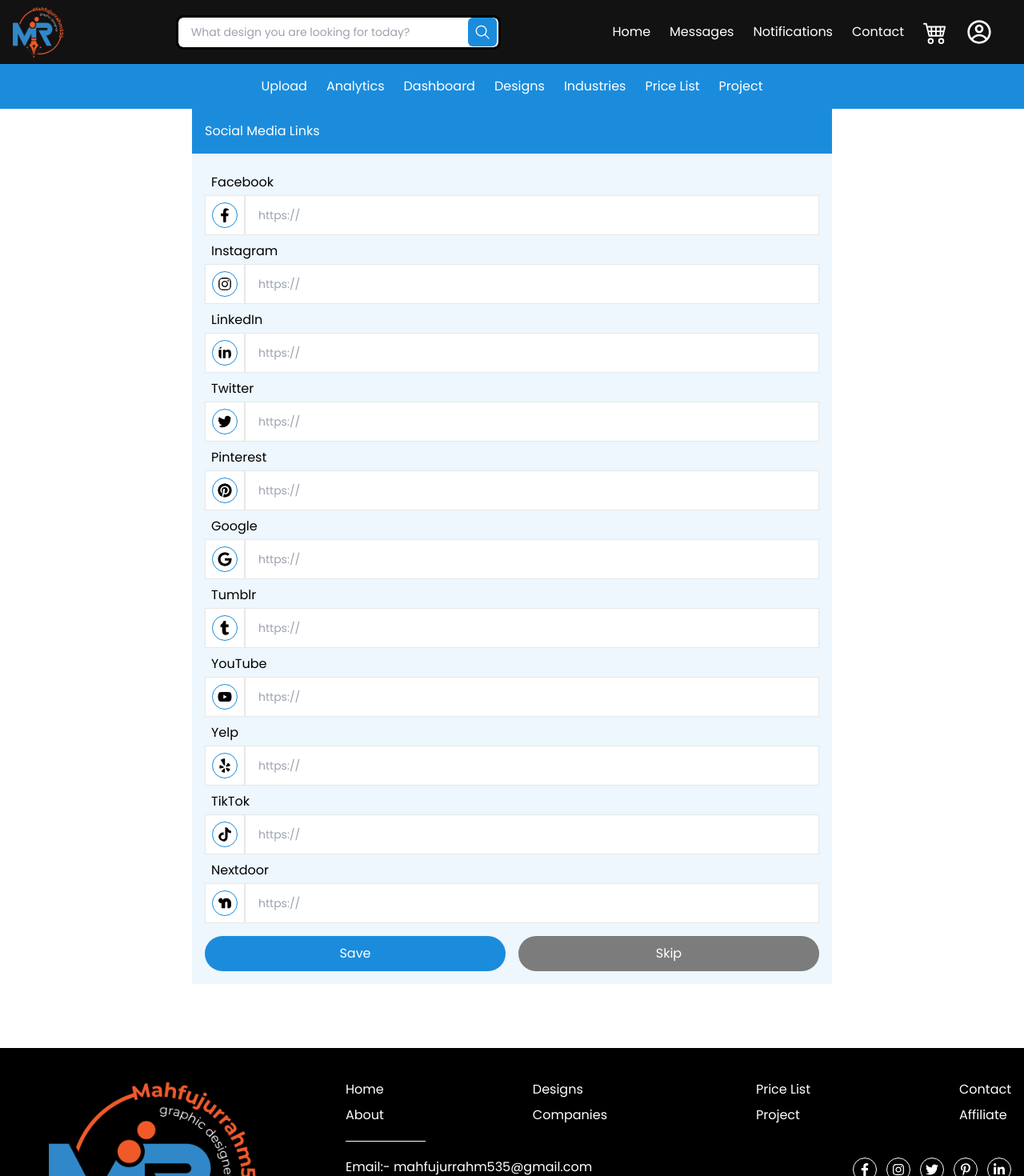
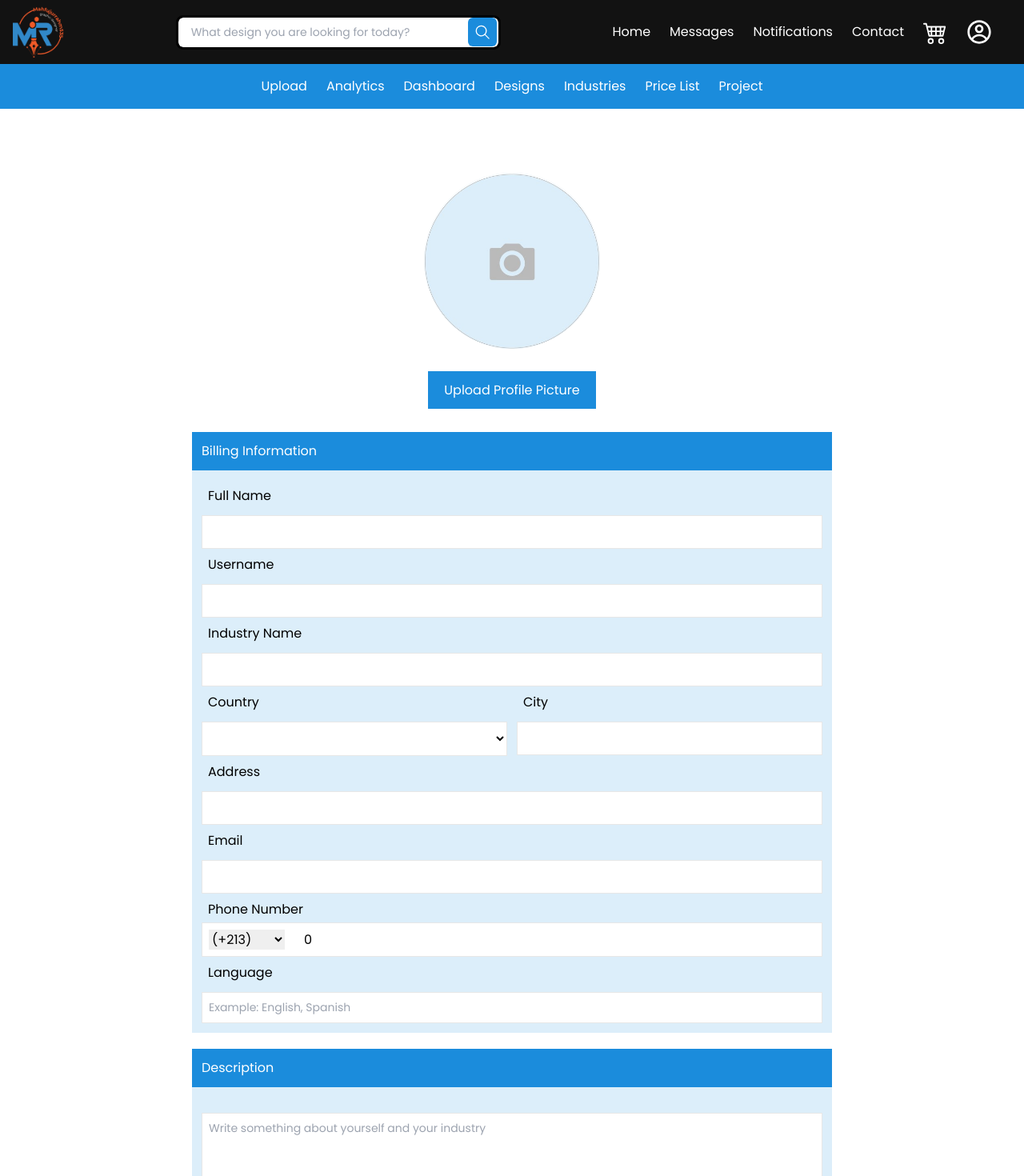
Before and after one commit to Shakiqurrahman/mr-project--fiverr-system, a React (Vite) app: page / in a window 1280 px wide. Shown: the top 1470 px of the page at 80% size. Built offline with nearby package versions, Linux system fonts and the light colour scheme; no server answers.

Commit message:
[update] api interogation done

```diff
--- a/package.json
+++ b/package.json
@@ -19,6 +19,7 @@
     "js-cookie": "^3.0.5",
     "react": "^18.3.1",
     "react-dom": "^18.3.1",
+    "react-hot-toast": "^2.4.1",
     "react-icons": "^5.2.1",
     "react-redux": "^9.1.2",
     "react-router-dom": "^6.26.0",
--- a/src/AllRoutes/Layout.jsx
+++ b/src/AllRoutes/Layout.jsx
@@ -3,6 +3,7 @@
 import Header from "../components/partials/Header";
 // import Navbar from "../components/partials/Navbar"
 import Footer from "../components/partials/Footer";
+import { Toaster } from 'react-hot-toast';
 
 const Layout = () => {
   return (
@@ -12,6 +13,7 @@
       <Outlet />
       <ScrollRestoration />
       <Footer />
+      <Toaster />
     </>
   );
 };
--- a/src/AllRoutes/Routes.jsx
+++ b/src/AllRoutes/Routes.jsx
@@ -26,7 +26,7 @@
     children: [
       {
         path: "/",
-        element: <SocialMediasForm />,
+        element: <SetupProfile />,
       },
       {
         path: "/about",
--- a/src/App.jsx
+++ b/src/App.jsx
@@ -1,7 +1,6 @@
 import { RouterProvider } from "react-router-dom";
 import { router } from "./AllRoutes/Routes";
 import Layout from "./AllRoutes/Layout";
-
 function App() {
     return (
         <RouterProvider router={router}>
--- a/src/pages/SetupProfile.jsx
+++ b/src/pages/SetupProfile.jsx
@@ -1,9 +1,15 @@
-import { useState } from "react";
+import { useState, useEffect } from "react";
 import Avatar from "../assets/images/camera.jpg";
 import CountryCode from "../components/CountryCode";
 import CountryList from "../components/CountryList";
+import axios from "axios";
+import toast from 'react-hot-toast';
+import { configApi } from "../libs/configApi";
+function SetupProfile() {
 
-function SetupProfile() {
+  const [uploading, setUploading] = useState(false);
+
+
   const [form, setForm] = useState({
     profilePic: "",
     fullName: "",
@@ -13,25 +19,93 @@
     city: "",
     address: "",
     email: "",
-    phone: "",
+    phone: 0,
     language: "",
     desc: "",
     countryCode: "",
   });
+
+  console.log(form);
+
   const handleChange = (e) => {
     setForm({ ...form, [e.target.name]: e.target.value });
   };
+
+  const handleSave = async (e) => {
+    e.preventDefault();
+
+    try {
+      setUploading(true);
+      // Example API endpoint
+      const { data } = await axios.post(`${configApi.api}/update-user`, form);
+      if (data.success === true) {
+        toast.success('Add data successfull');
+        localStorage.setItem("profileData", JSON.stringify(form));
+        setUploading(false);
+        return;
+      }
+
+
+    } catch (error) {
+      console.error("Error saving data to the database:", error);
+      setUploading(false);
+    }
+  };
+
+  useEffect(() => {
+    // Load data from local storage if it exists
+    const storedData = localStorage.getItem("profileData");
+    if (storedData) {
+      setForm(JSON.parse(storedData));
+    }
+  }, []);
+
+  const handleSkip = () => {
+    try {
+      localStorage.setItem("profileData", JSON.stringify(form));
+      console.log("Data saved to local storage");
+      toast.success('Add store on local storage');
+    } catch (error) {
+      console.error("Error saving data to local storage:", error);
+    }
+  };
+
+  const handleFileChange = async (event) => {
+    const file = event.target.files[0];
+
+    if (file) {
+      const formData = new FormData();
+      formData.append("image", file);
+
+      const apiKey = "7a4a20aea9e7d64e24c6e75b2972ff00";
+      const uploadUrl = `https://api.imgbb.com/1/upload?key=${apiKey}`;
+
+      try {
+        setUploading(true);
+        const response = await axios.post(uploadUrl, formData);
+        const imageUrl = response.data.data.url;
+        setForm((prevForm) => ({ ...prevForm, profilePic: imageUrl }));
+        localStorage.setItem("profileData", JSON.stringify(form.profilePic = imageUrl));
+      } catch (error) {
+        console.error("Error uploading image:", error);
+      } finally {
+        setUploading(false);
+      }
+    }
+  };
+
   return (
     <div className="max-width mt-10 sm:mt-20">
-      <form className="w-full max-w-[800px] mx-auto">
+      <form onSubmit={handleSave} className="w-full max-w-[800px] mx-auto">
         <div className="text-center">
-          <div className="h-[220px] w-[220px] flex items-center justify-center rounded-full  mx-auto mb-10 bg-[#DCEEFA] overflow-hidden">
+          <div className="h-[220px] w-[220px] flex items-center justify-center rounded-full mx-auto mb-10 bg-[#DCEEFA] overflow-hidden">
             <label htmlFor="profilePic">
-              <img
-                src={Avatar}
-                alt=""
-                className="object-contain cursor-pointer"
-              />
+              {form.profilePic ? (
+                <img src={form.profilePic} alt="Profile" className="object-contain cursor-pointer" />
+              ) : (
+                // <span className="text-gray-500">No image uploaded</span>
+                <img src={Avatar} alt="Profile" className="object-contain cursor-pointer" />
+              )}
             </label>
           </div>
           <input
@@ -40,14 +114,16 @@
             id="profilePic"
             accept="image/png, image/jpeg"
             hidden
+            onChange={handleFileChange}
           />
           <label
             htmlFor="profilePic"
             className="bg-primary py-3 px-5 text-white cursor-pointer"
           >
-            Upload Profile Picture
+            {uploading ? "Uploading..." : "Upload Profile Picture"}
           </label>
         </div>
+
         <div className="bg-[#DCEEFA] mt-10">
           <h1 className="bg-primary text-white p-3">Billing Information</h1>
           <div className="p-3">
@@ -55,6 +131,7 @@
             <input
               type="text"
               name="fullName"
+              // disabled
               value={form.fullName}
               onChange={handleChange}
               className="bg-white block w-full p-2 border border-solid border-[#e7e7e7] mt-3 outline-none"
@@ -67,6 +144,7 @@
               type="text"
               name="userName"
               value={form.userName}
+              // disabled
               onChange={handleChange}
               className="bg-white block w-full p-2 border border-solid border-[#e7e7e7] mt-3 outline-none"
             />
@@ -120,6 +198,7 @@
             <input
               type="email"
               name="email"
+              // disabled
               value={form.email}
               onChange={handleChange}
               className="bg-white block w-full p-2 border border-solid border-[#e7e7e7] mt-3 outline-none"
@@ -138,12 +217,11 @@
               </div>
               <input
                 type="number"
-                name="facebook"
+                name="phone"
+                value={form.phone}
+                onChange={handleChange}
                 className="bg-white block w-full p-2 px-3 sm:px-4 border border-solid border-[#e7e7e7] outline-none border-l-0"
               />
-              <p className="text-red-600 text-xs mt-2 px-2 hidden">
-                There was an error!
-              </p>
             </div>
             <label className="block px-2 pt-2">Language</label>
             <input
@@ -178,6 +256,7 @@
               </button>
               <button
                 type="button"
+                onClick={handleSkip}
                 className="flex-grow p-3 text-center text-white bg-gray-500 rounded-3xl"
               >
                 Skip
```
Also changed, not shown: 1 other file (tests, documents, lock files or other folders).
